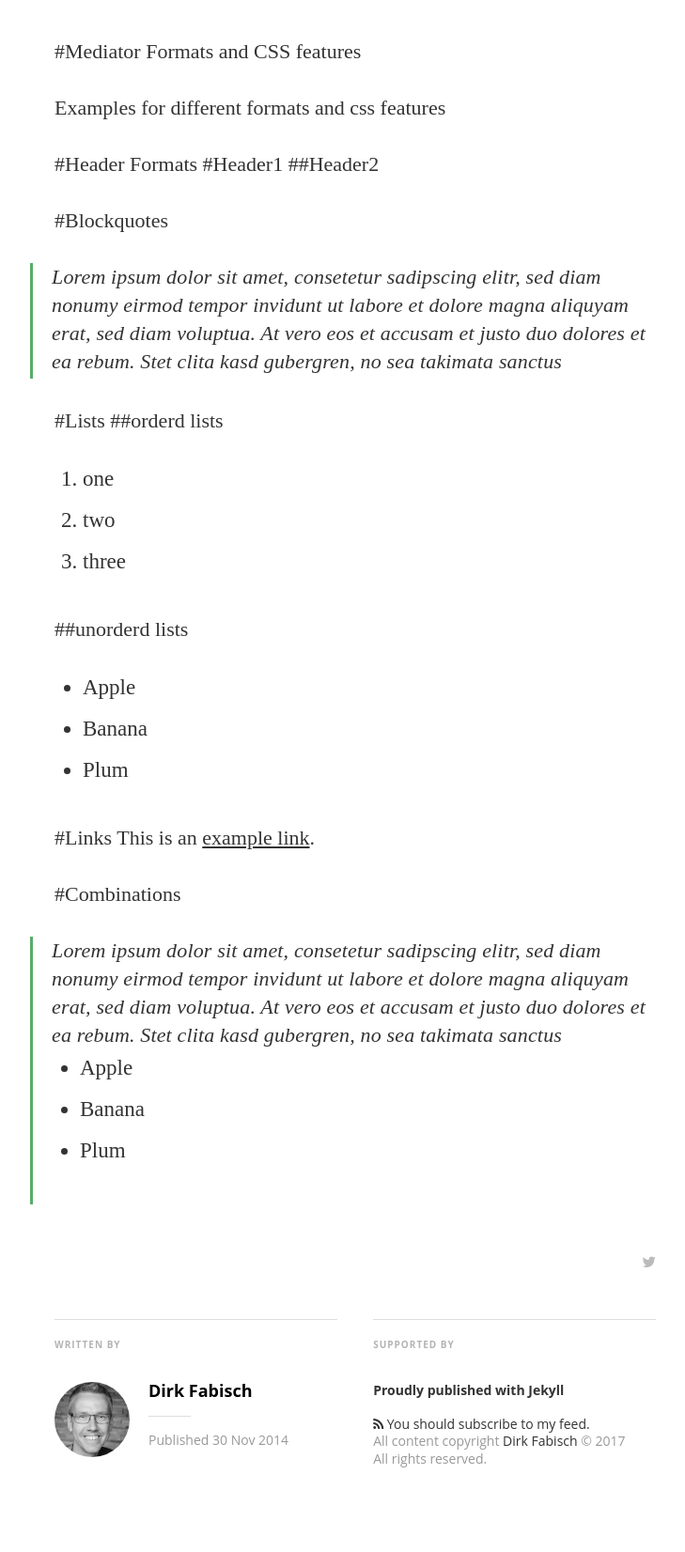
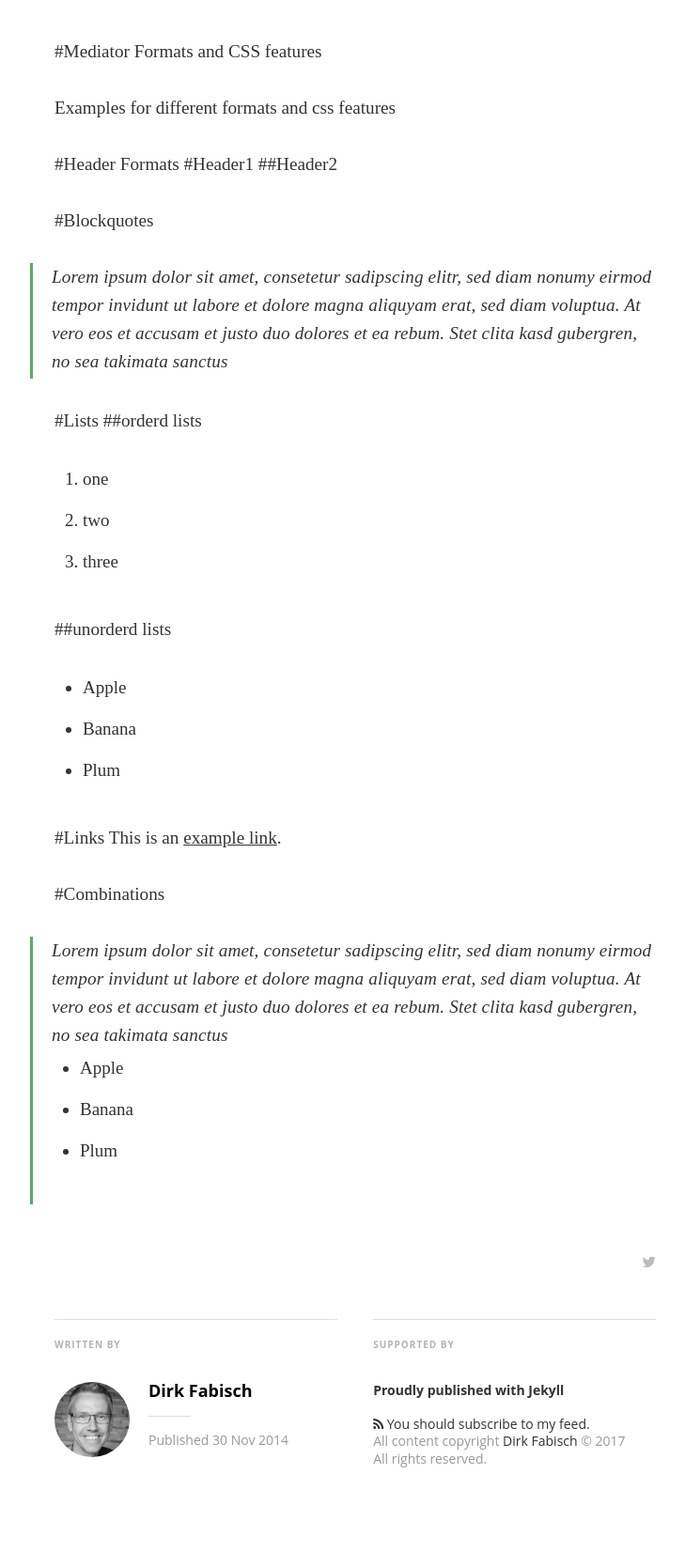
Before and after one commit to dreamgonfly/dreamgonfly.github.io, a Jekyll site: the page built from _posts/2014-11-30-mediator_features.markdown, in a window 1280 px wide. Shown: the part 900-2552 px from the top of the page at 94% size, without its empty margins (262-991 px from the left). Built offline with Jekyll 4.4.1, drawn with Linux system fonts in a browser that asks for light colours; nearby versions of some CDN libraries; some web fonts are replaced; grey boxes are pictures that could not be loaded.

Commit message:
Change font-size

```diff
--- a/css/main.sass
+++ b/css/main.sass
@@ -384,7 +384,7 @@ body
     p
       font-weight: 400
       font-style: normal
-      font-size: 22px
+      font-size: 1.20em
       line-height: 30px
       margin: 0
       padding-bottom: 30px
@@ -438,7 +438,7 @@ body
       padding: 0
       font-weight: 400
       font-style: normal
-      font-size: 23px
+      font-size: 19px
       line-height: 30px
       margin-left: 30px
       margin-bottom: 12px
```
